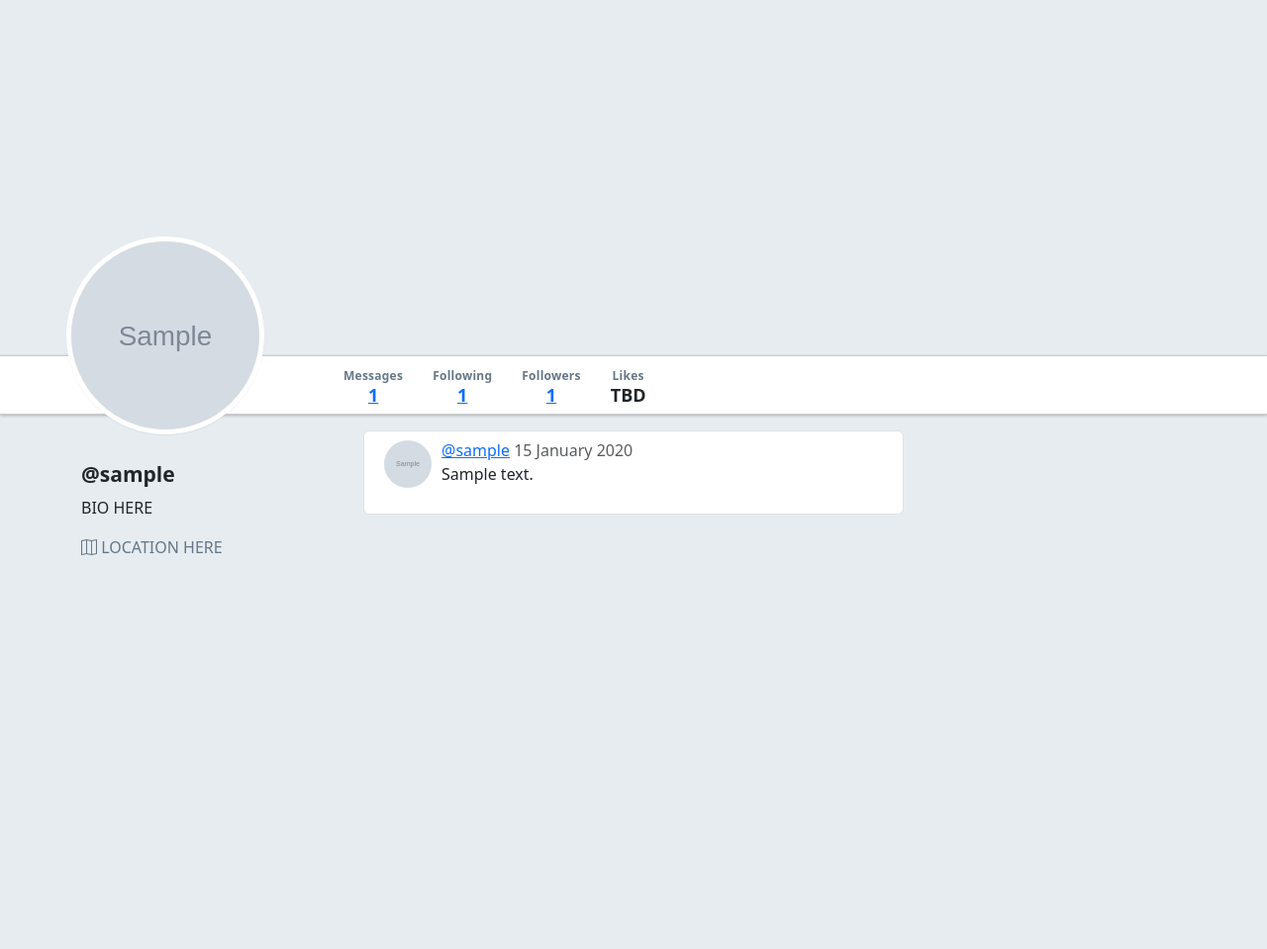
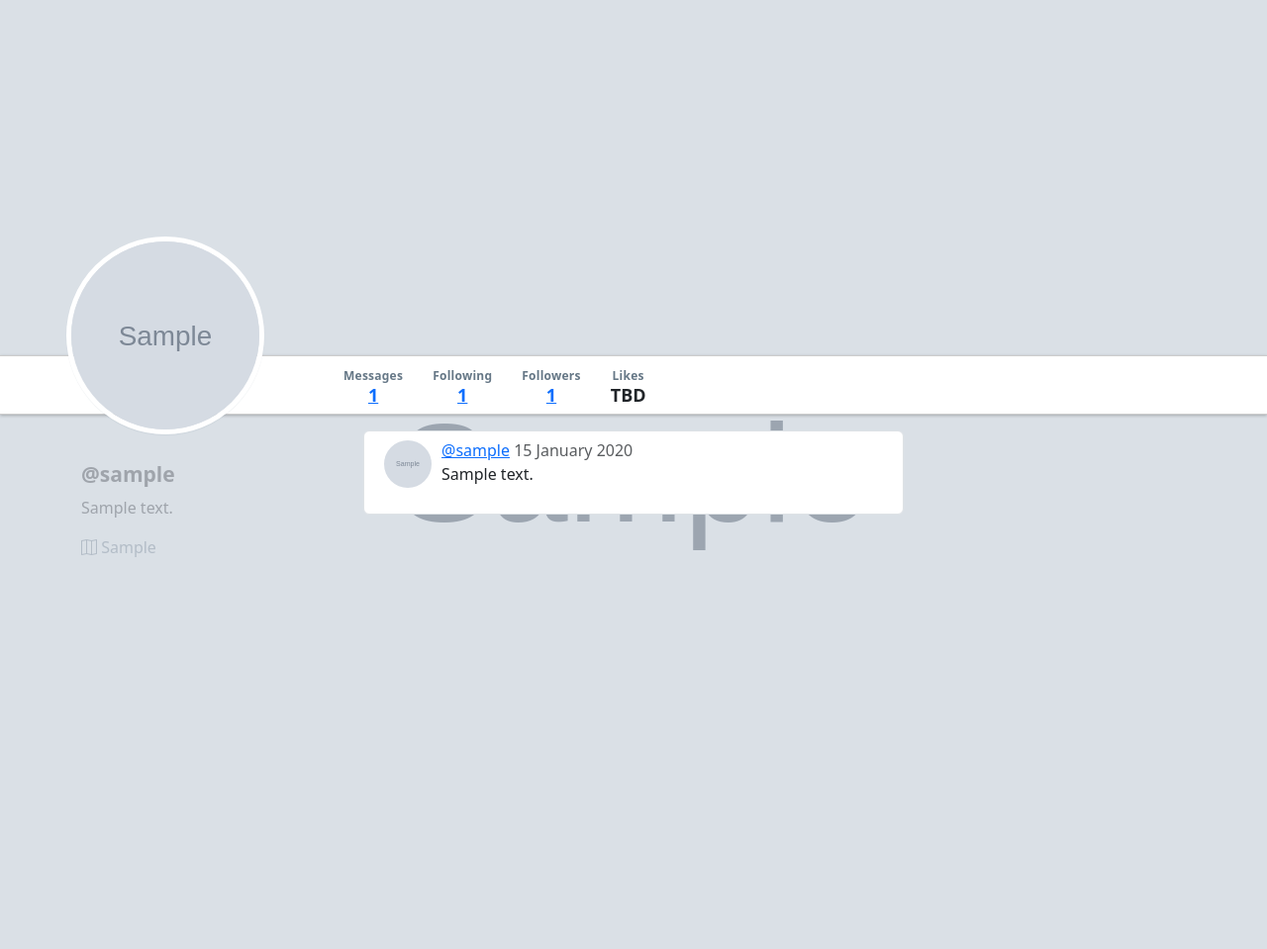
Before and after one commit to terrysli/flask-warbler, a Flask app: template templates/users/show.html in a window 1280 px wide. Shown: the part 47-1006 px from the top of the page at 99% size. Before the commit the page ends 608 px from the top, so only its background shows below. Run offline with Flask 3, Linux system fonts and the light colour scheme; the template is opened without the code that fills it: values that come from a table or form of the project are taken from there, others are empty; tables that the repository leaves empty hold one stand-in row (values such as "Sample post"); grey boxes marked "Sample" are stand-in pictures.

Commit message:
fixed user profile incl showing header image

```diff
--- a/app.py
+++ b/app.py
@@ -158,13 +158,15 @@
 def show_user(user_id):
     """Show user profile."""
 
+    form = CSRFProtectForm()
+
     if not g.user:
         flash("Access unauthorized.", "danger")
         return redirect("/")
 
     user = User.query.get_or_404(user_id)
 
-    return render_template('users/show.html', user=user)
+    return render_template('users/show.html', user=user, form=form)
 
 
 @app.get('/users/<int:user_id>/following')
--- a/templates/users/detail.html
+++ b/templates/users/detail.html
@@ -4,6 +4,9 @@
 
 <div id="warbler-hero"
      class="full-width">
+     <img src="{{ user.header_image_url }}"
+     alt=""
+     class="card-hero">
 </div>
 <img src="{{ user.image_url }}"
      alt="Image for {{ user.username }}"
@@ -80,10 +83,10 @@
 <div class="row">
   <div class="col-sm-3">
     <h4 id="sidebar-username">@{{ user.username }}</h4>
-    <p>BIO HERE</p>
+    <p>{{ user.bio }}</p>
     <p class="user-location">
       <span class="bi bi-map"></span>
-      LOCATION HERE
+      {{ user.location }}
     </p>
   </div>
 
```
